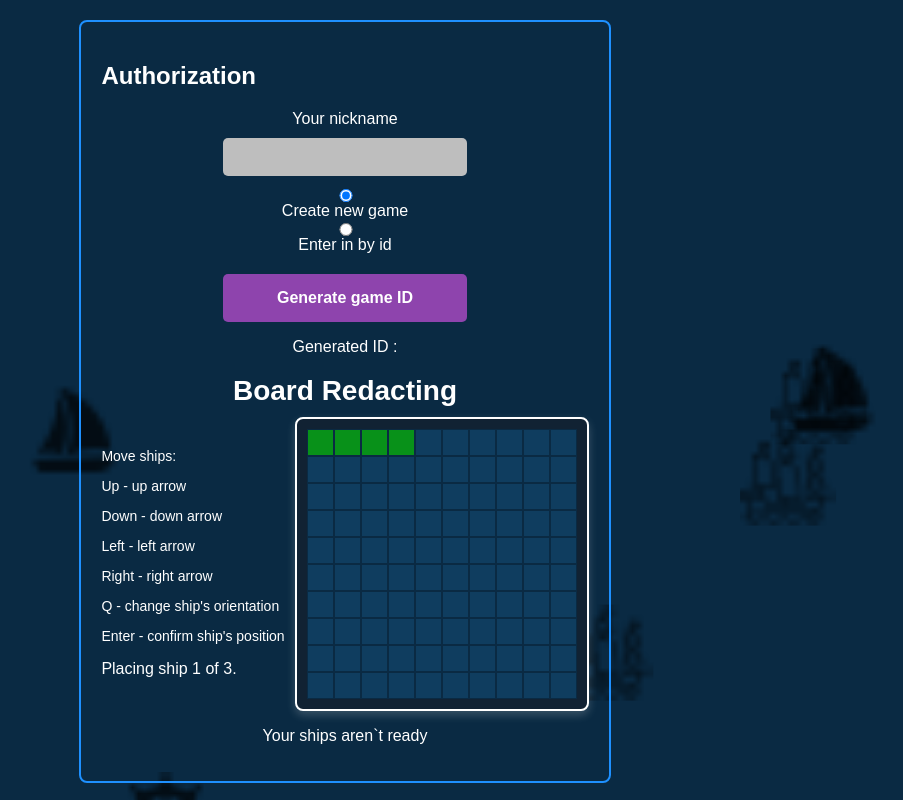
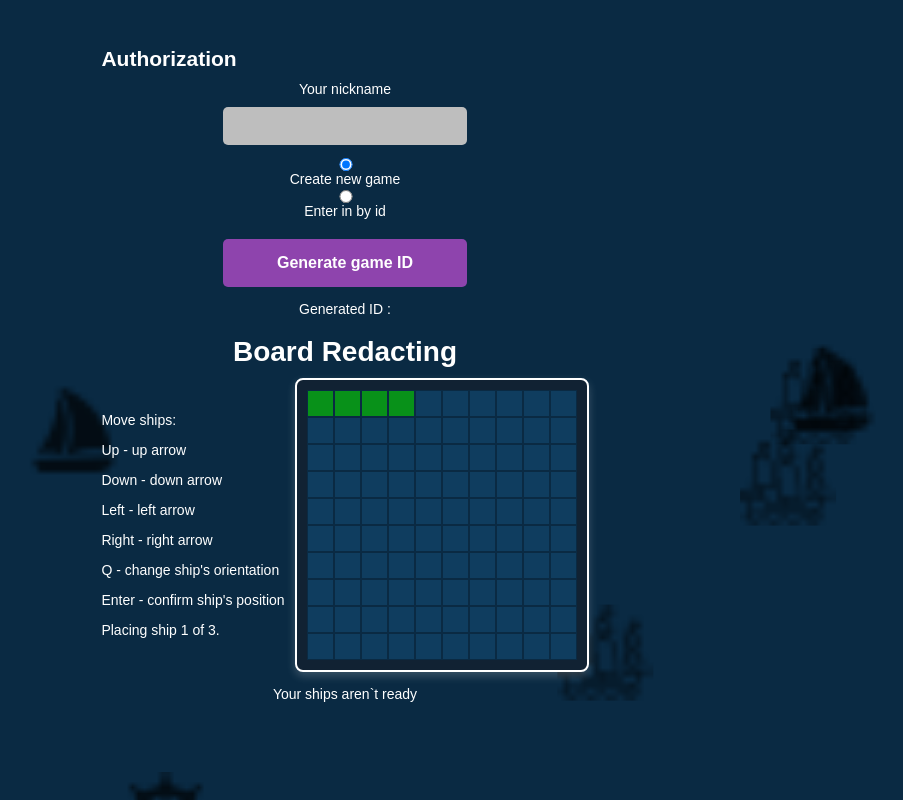
Before and after one commit to HegryLuis/SeaBattle, a React (Create React App) app: page / in a window 1280 px wide. Shown: the whole page, without its empty margins (295-1198 px from the left). Built offline with nearby package versions, Linux system fonts and the light colour scheme; no server answers.

Commit message:
Resized login page

```diff
--- a/src/App.css
+++ b/src/App.css
@@ -5,6 +5,7 @@ body {
   color: white;
   margin: 0;
   padding: 0;
+  font-size: 14px;
 }
 
 .App {
@@ -44,10 +45,13 @@ h1 {
 form {
   margin-top: 20px;
   /* background: #1a3b5d; */
-  padding: 20px;
-  border: 2px solid #1e90ff;
+  padding: 10px 20px;
   border-radius: 8px;
   /* box-shadow: 0px 4px 10px rgba(0, 0, 0, 0.3); */
+}
+
+form h2 {
+  margin-bottom: 0;
 }
 
 .stats {
```
